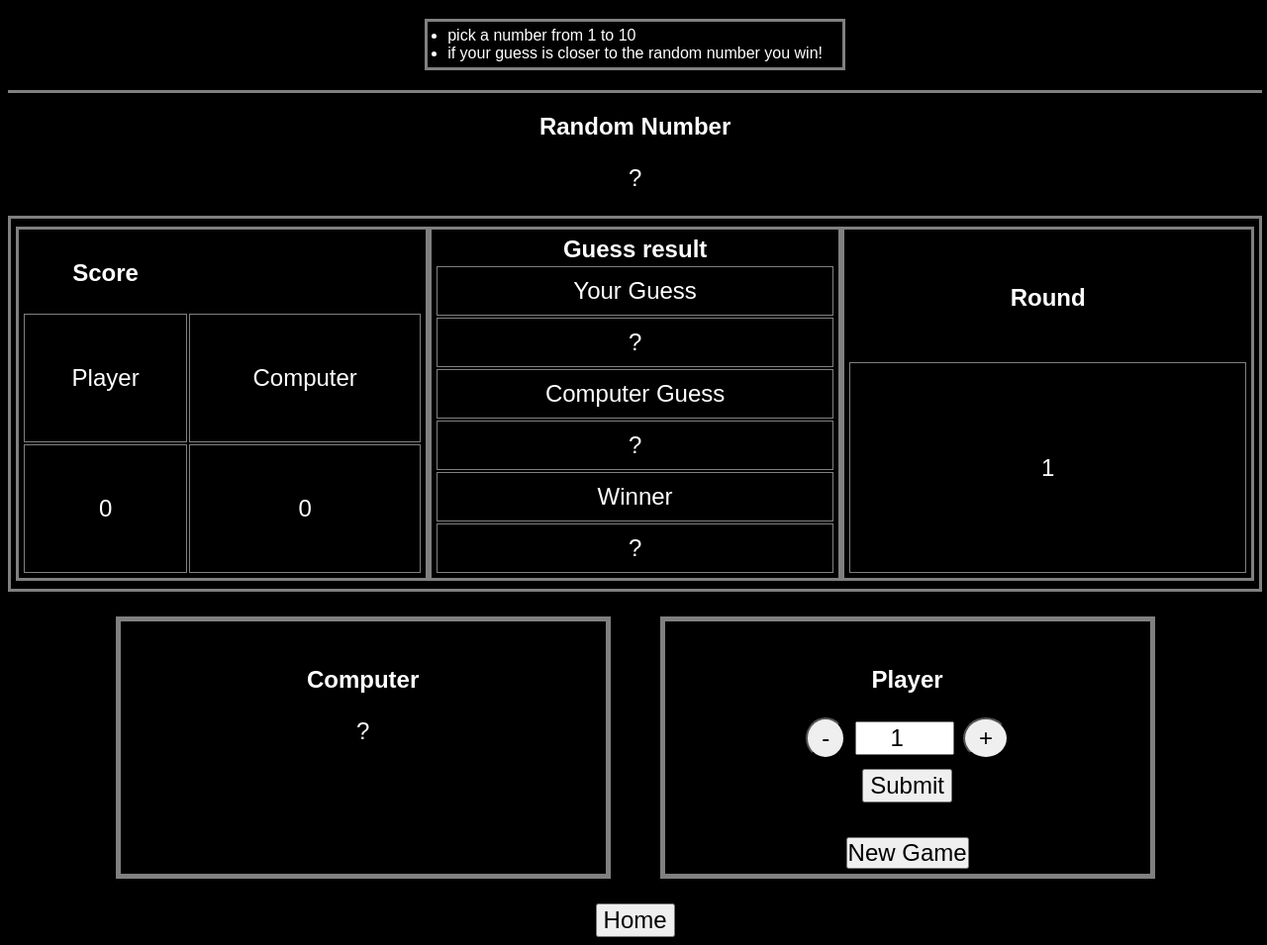
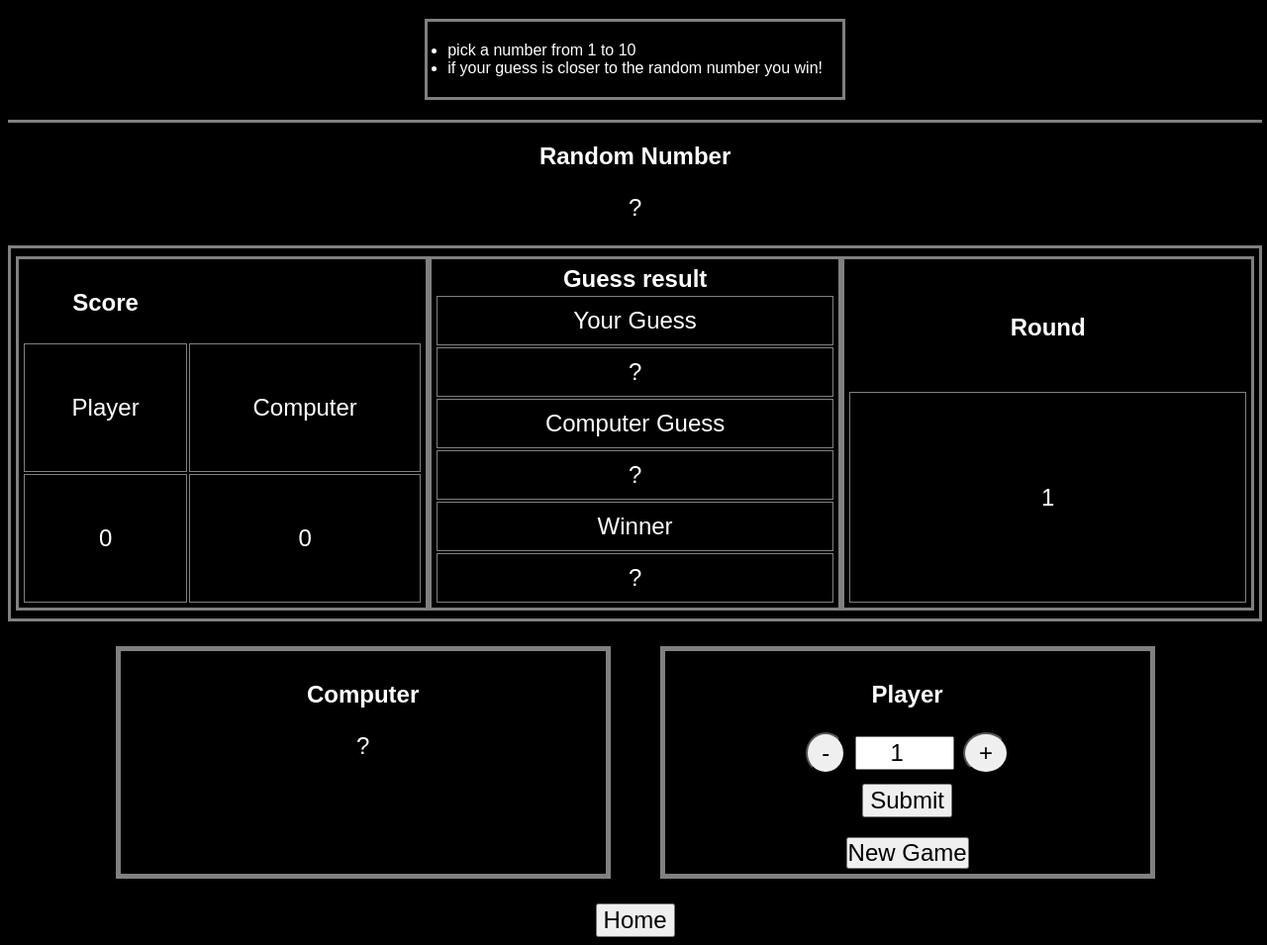
Before and after one commit to JosiahHands/joPortfolio, a plain HTML site: page game/game.html in a window 1280 px wide. Shown: the part 84-1039 px from the top of the page at 99% size. Drawn offline with Linux system fonts and the light colour scheme.

Commit message:
another style edit

```diff
--- a/game/game.css
+++ b/game/game.css
@@ -21,7 +21,7 @@ header {
         width: fit-content;
         text-align: left;
         margin: 5px auto 20px;
-        padding: 5px 20px;
+        padding: 20px;
         border: 3px solid gray;
     }
 }
@@ -64,7 +64,7 @@ main {
             max-width: 500px;
             min-width: 250px;
             margin: 25px;
-            padding: 25px;
+            padding: 10px;
             justify-content: center;
         }
     }
@@ -83,7 +83,7 @@ main {
    margin: 5px auto;
    padding: 0;
    position: relative;
-   top: 25px;
+   top: 10px;
 
 }
 
```
